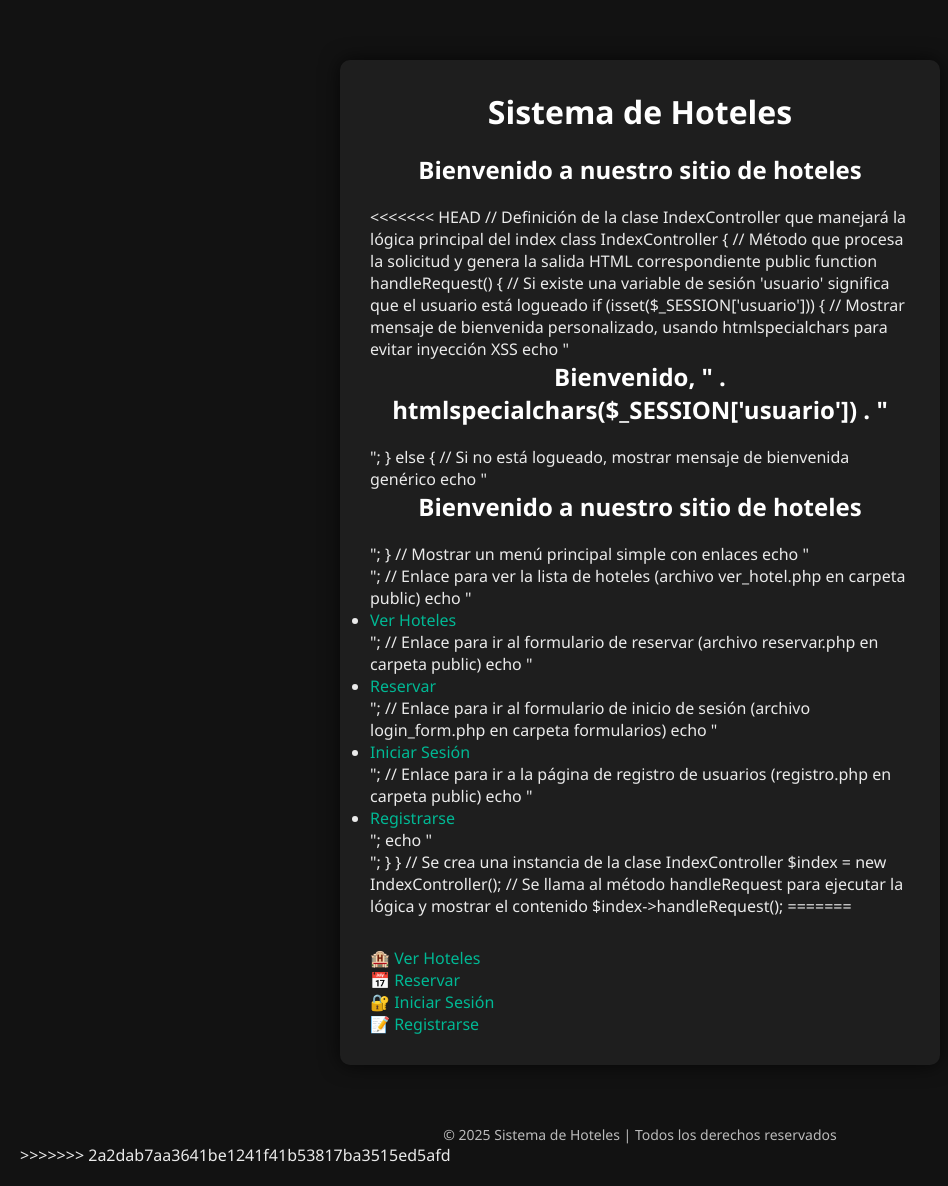
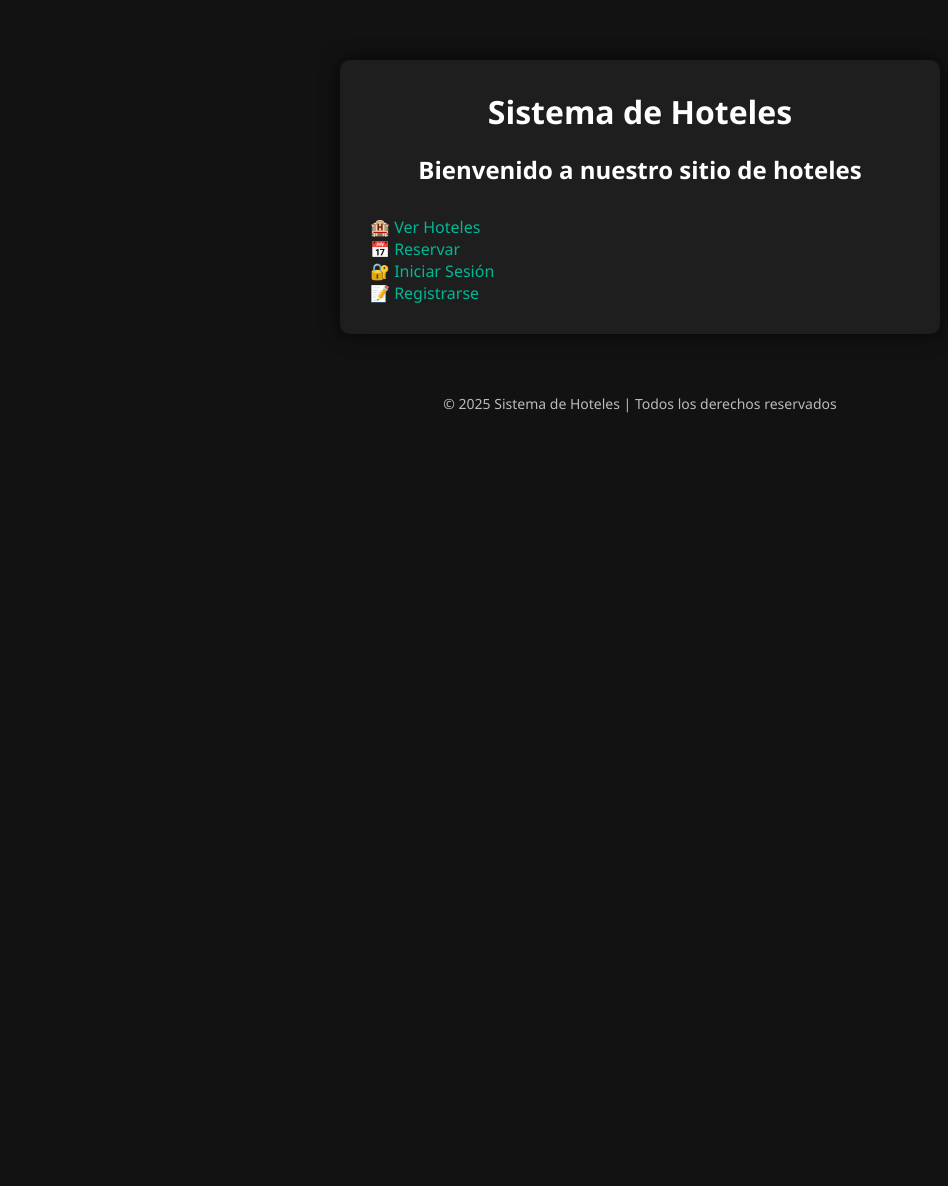
Before and after one commit to LowOrigin/Panama_hoteles_web, a PHP site: page /index/index.php in a window 1280 px wide. Shown: the whole page, without its empty margins (0-948 px from the left). After the commit the page ends 413 px from the top, so only its background shows below. Run offline with PHP 8.4, Linux system fonts and the light colour scheme.

Commit message:
Index comentado

```diff
--- a/index/index.php
+++ b/index/index.php
@@ -1,6 +1,8 @@
 <?php
-// Inicia la sesión PHP para poder usar variables de sesión (por ejemplo, usuario logueado)
+// Inicia la sesión PHP para poder usar variables de sesión (por ejemplo, para saber si el usuario ha iniciado sesión)
 session_start();
+
+// Se obtiene el valor de la variable de sesión 'usuario', si existe; si no, se asigna null
 $usuario = $_SESSION['usuario'] ?? null;
 ?>
 <!DOCTYPE html>
@@ -8,66 +10,35 @@ $usuario = $_SESSION['usuario'] ?? null;
 <head>
   <meta charset="UTF-8">
   <title>Inicio - Sistema de Hoteles</title>
+  <!-- Se enlaza la hoja de estilos general -->
   <link rel="stylesheet" href="../css/estilosGenerales.css">
 </head>
 <body>
+  <!-- Contenedor principal con estilo de tarjeta -->
   <div class="card-container">
     <h1>Sistema de Hoteles</h1>
+
+    <!-- Muestra un saludo personalizado si el usuario ha iniciado sesión -->
     <h2>
       <?php if ($usuario): ?>
-        Bienvenido, <?= htmlspecialchars($usuario); ?>
+        Bienvenido, <?= htmlspecialchars($usuario); ?> <!-- Se escapa el nombre del usuario por seguridad -->
       <?php else: ?>
-        Bienvenido a nuestro sitio de hoteles
+        Bienvenido a nuestro sitio de hoteles <!-- Mensaje por defecto para visitantes no autenticados -->
       <?php endif; ?>
     </h2>
 
-<<<<<<< HEAD
-// Definición de la clase IndexController que manejará la lógica principal del index
-class IndexController
-{
-    // Método que procesa la solicitud y genera la salida HTML correspondiente
-    public function handleRequest()
-    {
-        // Si existe una variable de sesión 'usuario' significa que el usuario está logueado
-        if (isset($_SESSION['usuario'])) {
-            // Mostrar mensaje de bienvenida personalizado, usando htmlspecialchars para evitar inyección XSS
-            echo "<h2>Bienvenido, " . htmlspecialchars($_SESSION['usuario']) . "</h2>";
-        } else {
-            // Si no está logueado, mostrar mensaje de bienvenida genérico
-            echo "<h2>Bienvenido a nuestro sitio de hoteles</h2>";
-        }
-
-        // Mostrar un menú principal simple con enlaces
-        echo "<ul>";
-        // Enlace para ver la lista de hoteles (archivo ver_hotel.php en carpeta public)
-        echo "<li><a href='../public/ver_hotel.php'>Ver Hoteles</a></li>";
-        // Enlace para ir al formulario de reservar (archivo reservar.php en carpeta public)
-        echo "<li><a href='../public/reservar.php'>Reservar</a></li>";
-        // Enlace para ir al formulario de inicio de sesión (archivo login_form.php en carpeta formularios)
-        echo "<li><a href='../formularios/login_form.php'>Iniciar Sesión</a></li>";
-        // Enlace para ir a la página de registro de usuarios (registro.php en carpeta public)
-        echo "<li><a href='../public/registro.php'>Registrarse</a></li>";
-        echo "</ul>";
-    }
-}
-
-// Se crea una instancia de la clase IndexController
-$index = new IndexController();
-
-// Se llama al método handleRequest para ejecutar la lógica y mostrar el contenido
-$index->handleRequest();
-=======
+    <!-- Lista de navegación con enlaces a las funcionalidades principales -->
     <ul style="margin-top: 30px; list-style: none; padding: 0;">
-      <li><a href="../public/ver_hotel.php">🏨 Ver Hoteles</a></li>
-      <li><a href="../public/reservar.php">📅 Reservar</a></li>
-      <li><a href="../formularios/login_form.php">🔐 Iniciar Sesión</a></li>
-      <li><a href="../public/registro.php">📝 Registrarse</a></li>
+      <li><a href="../public/ver_hotel.php">🏨 Ver Hoteles</a></li>       <!-- Página para ver hoteles disponibles -->
+      <li><a href="../public/reservar.php">📅 Reservar</a></li>          <!-- Página para hacer una reserva -->
+      <li><a href="../formularios/login_form.php">🔐 Iniciar Sesión</a></li> <!-- Página de login -->
+      <li><a href="../public/registro.php">📝 Registrarse</a></li>       <!-- Página de registro -->
     </ul>
   </div>
 
+  <!-- Pie de página con derechos de autor dinámicos usando la fecha actual -->
   <footer>
     <p>&copy; <?= date("Y") ?> Sistema de Hoteles | Todos los derechos reservados</p>
   </footer>
 </body>
 </html>
->>>>>>> 2a2dab7aa3641be1241f41b53817ba3515ed5afd
```
